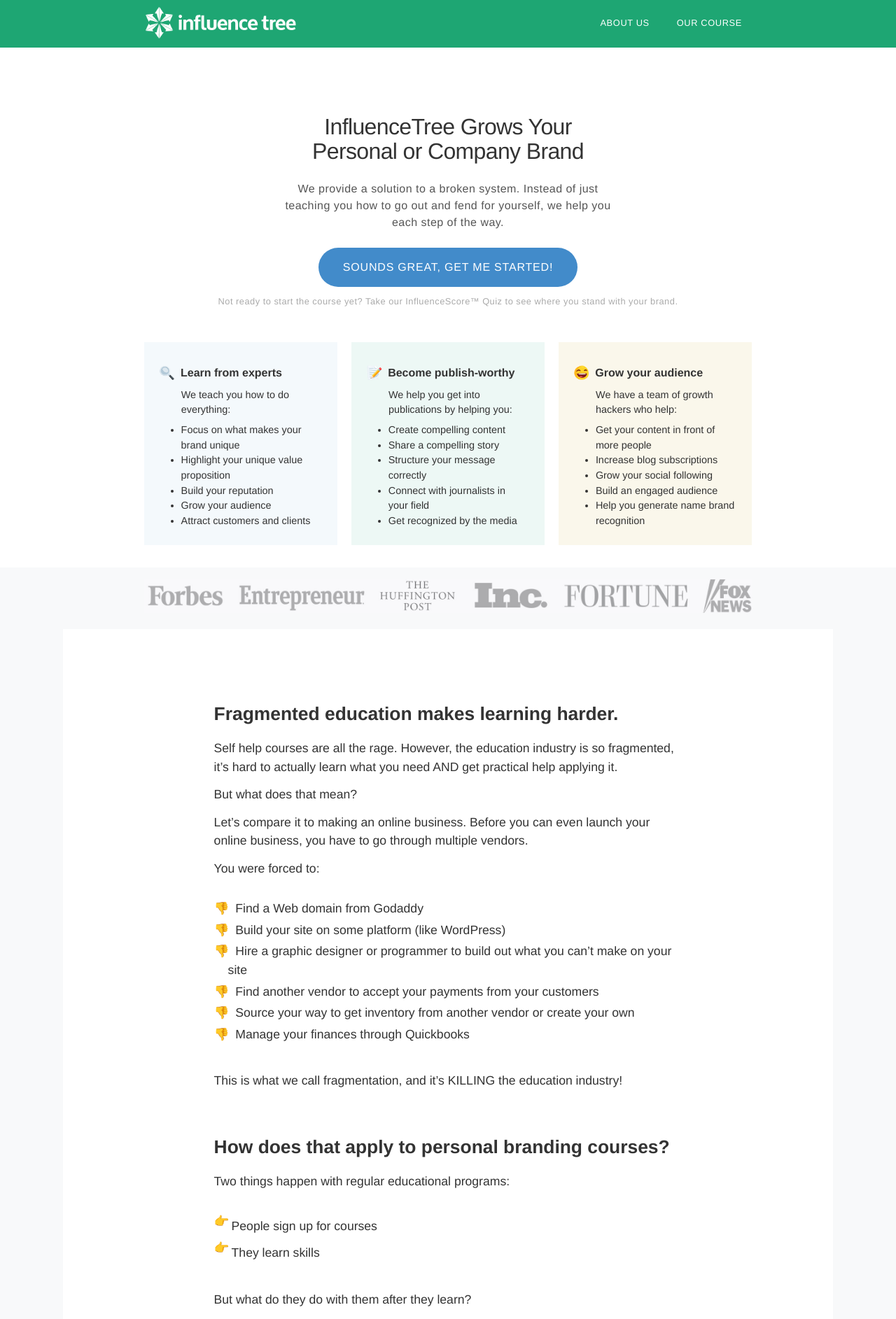
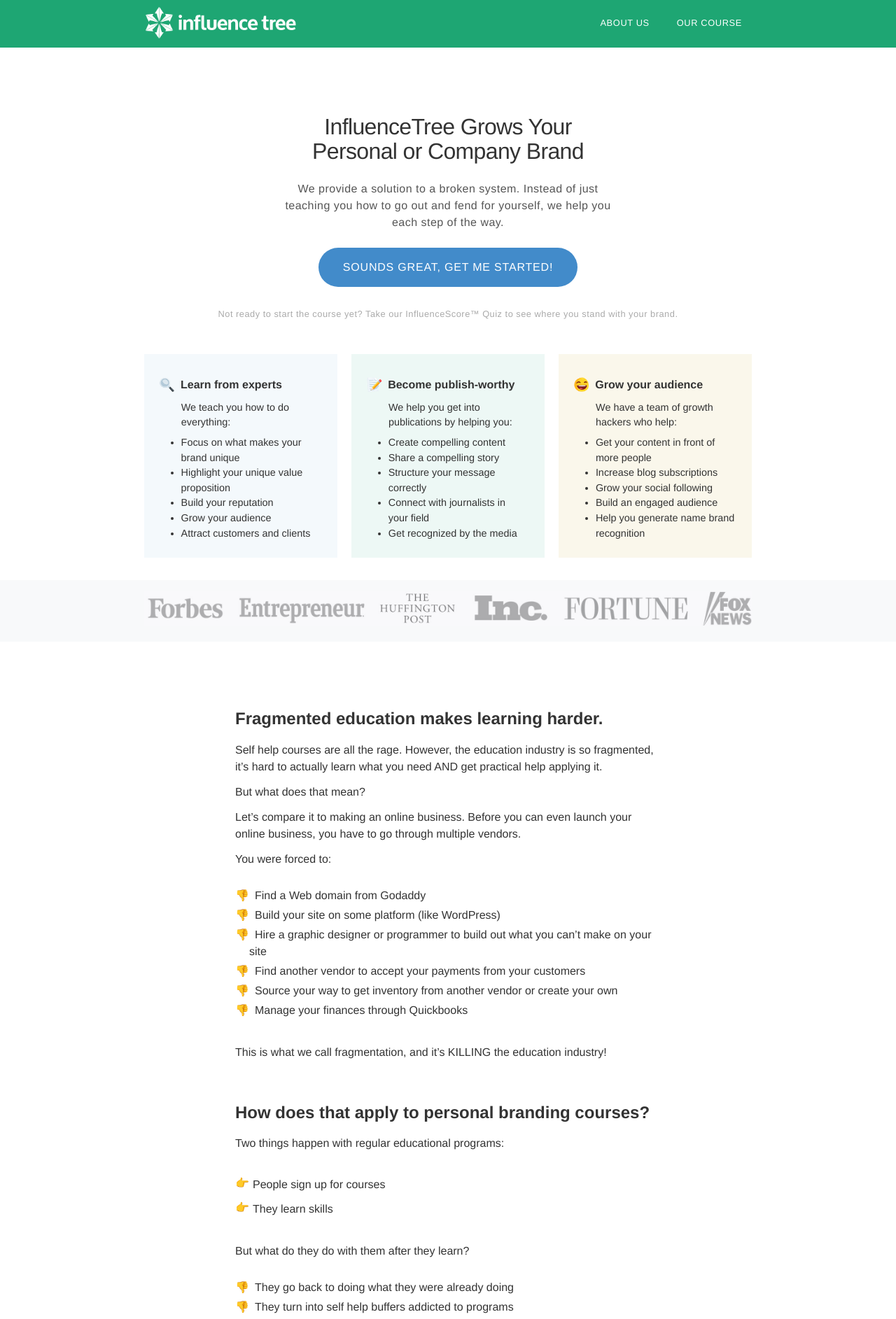
Before and after one commit to fairheadcreative/influencetree, a Jekyll site: the page built from course.html, in a window 1280 px wide. Shown: the top 1885 px of the page at 70% size. Built offline with Jekyll 4.4.1, drawn with Linux system fonts in a browser that asks for light colours; Markdown is read by kramdown in place of the engine named in the settings; a script that is not in the unit is left out; some of the changed text lies outside the part shown.

Commit message:
Style updates

```diff
--- a/_sass/base/_typography.scss
+++ b/_sass/base/_typography.scss
@@ -44,7 +44,11 @@
 }
 
 h2 {
-  font-size: 1.5em;
+  font-size: 1.2em;
+
+  @include media($medium-screen) {
+    font-size: 1.5em;
+  }
 }
 
 hr {
--- a/course.html
+++ b/course.html
@@ -12,7 +12,7 @@
     <div class="hero__content_alt">
       <h1 class="hero__title">InfluenceTree Grows Your <span>Personal</span> or <span>Company Brand</span></h1>
       <p class="hero__lead">We provide a solution to a broken system. Instead of just teaching you how to go out and fend for yourself, we help you each step of the way.</p>
-      <a class="hero__cta button course-open" href="javascript:void(0);">Sounds great, get me started!</a>
+      <a class="hero__cta button course-open" href="javascript:void(0);"><span>Sounds great, </span>Get me started!</a>
       <a class="hero__cta alt" href="you.html">Not ready to start the course yet? Take our InfluenceScore™ Quiz to see where you stand with your brand. </a>
       <ul class="checklist">
         <li>
@@ -142,7 +142,7 @@
 <section class="closing group tight single">
   <div class="container">
     <h2 class="closing__title">Why try to figure it all out alone? We've laid out the exact path to building your personal branding success.</h2>
-    <a class="hero__cta button course-open" href="javascript:void(0);">Become an influencer and grow your brand</a>
+    <a class="hero__cta button course-open" href="javascript:void(0);">Become an influencer<span> and grow your brand</span></a>
     <a class="hero__cta alt" href="you.html">Not ready yet? Take this quiz to see where you stand with your brand &rarr;</a>
   </div>
 </section>
@@ -204,7 +204,7 @@
 <section class="closing group tight single">
   <div class="container">
     <h2 class="closing__title">Why try to figure it all out alone? We've laid out the exact path to building your personal branding success.</h2>
-    <a class="hero__cta button course-open" href="javascript:void(0);">Become an influencer and grow your brand</a>
+    <a class="hero__cta button course-open" href="javascript:void(0);">Become an influencer<span> and grow your brand</span></a>
     <a class="hero__cta alt" href="you.html">Not ready yet? Take this quiz to see where you stand with your brand &rarr;</a>
   </div>
 </section>
@@ -283,7 +283,7 @@
 <section class="closing group">
   <div class="container">
     <h2 class="closing__title">Why try to figure it all out alone? We've laid out the exact path to building your personal branding success.</h2>
-    <a class="hero__cta button course-open" href="javascript:void(0);">Become an influencer and grow your brand</a>
+    <a class="hero__cta button course-open" href="javascript:void(0);">Become an influencer<span> and grow your brand</span></a>
     <a class="hero__cta alt" href="you.html">Not ready yet? Take this quiz to see where you stand with your brand &rarr;</a>
   </div>
 </section>
--- a/css/screen.scss
+++ b/css/screen.scss
@@ -7,6 +7,12 @@
 @import 'base/base';
 
 // Global
+
+$bg-alt: #f8f9fa;
+
+body {
+  background: $bg-alt;
+}
 
 .container {
   padding-left: 1em;
@@ -19,8 +25,18 @@
 }
 
 .group {
+  padding-top: 2em;
+  padding-bottom: 2em;
+  background: white;
+
+  &.alt {
+    background: $bg-alt;
+  }
+
+  @include media($medium-screen) {
     padding-top: 6em;
     padding-bottom: 6em;
+  }
 }
 
 
@@ -173,6 +189,10 @@
   font-size: 1em;
   margin-top: .5em;
   padding: 1.2em 2.2em 1.3em;
+
+  @include media(max-width $medium-screen) {
+    span { display: none; }
+  }
 }
 
 .closing__cta {
@@ -188,11 +208,8 @@
 .closing.tight {
   position: relative;
   z-index: 1;
-	margin-top: -3em;
-	margin-bottom: 0;
 	position: relative;
 	background: #f8f9fa;
-	padding: 0;
 
 	.closing__title {
 		color: #556d73;
@@ -231,7 +248,11 @@
 }
 
 .block__item {
+  margin-bottom: 2em;
+
+  @include media($medium-screen) {
     margin-bottom: 4em;
+  }
 
   p {
     margin: 0 auto 1.2em;
@@ -290,8 +311,12 @@
 }
 
 .who__content {
-  padding: 3em;
+  padding: 2em 1em 0;
+
+  @include media($medium-screen) {
     @include transition(all .25s ease);
+    padding: 4.5em 3em 3em;
+  }
 
   @include media($large-screen) {
     width: 50%;
@@ -304,7 +329,10 @@
 	}
 }
 
-.who { @include row; }
+.who {
+  @include row;
+  background: white;
+}
 
 .who-start { display: block; }
 .who-start {
@@ -580,7 +608,9 @@
 }
 
 .answers li,
-.point li { padding-left: 25px; }
+.point li {
+  padding-left: 25px;
+}
 
 .answers {
   padding-bottom: 1em;
@@ -592,7 +622,13 @@
 .questions li:before {
   content: '❓';
   padding-right: .5em;
+  margin-left: -25px;
+  position: relative;
+  top: 1px;
+
+  @include media($medium-screen) {
     margin-left: -20px;
+  }
 }
 
 .answers li:before {
@@ -602,6 +638,8 @@
   display: inline-block;
   overflow: hidden;
   width: 25px;
+  position: relative;
+  top: 5px;
 }
 
 .point li:before {
@@ -611,6 +649,8 @@
   overflow: hidden;
   margin-left: -25px;
   display: inline-block;
+  position: relative;
+  top: 5px;
 }
 
 .downer li:before {
@@ -627,6 +667,12 @@
 	font-weight: 400;
 
 	span { display: inline-block; }
+
+  @include media(max-width $medium-screen) {
+    font-size: 1.2em;
+
+    span { display: inline; }
+  }
 }
 
 .subheading-meta {
@@ -638,26 +684,14 @@
   opacity: .5;
 }
 
-.single {
-  font-size: 1.1em;
-
-  @include media(em(700)) {
-    border-left: 30px solid #f8f9fa;
-    border-right: 30px solid #f8f9fa;
-    border-bottom: 30px solid #f8f9fa;
-  }
-  @include media($large-screen) {
-    border-left: 90px solid #f8f9fa;
-    border-right: 90px solid #f8f9fa;
-    border-bottom: 90px solid #f8f9fa;
-  }
-}
-
 .onboard .single { border: none;
   .container-thin { max-width: 30em; }
 }
 
-.single h2 { padding-top: 2em; }
+.single h2:not(.closing__title) {
+  padding-top: 2em;
+}
+
 .single .container-thin h2:first-child { padding-top: 0; }
 
 .single__lead {
@@ -688,112 +722,6 @@
   input { height: 35px !important; }
 }
 
-.hero__content_alt {
-  text-align: center;
-
-  h1 {
-    max-width: 15em;
-    margin: 0 auto .75em;
-    font-weight: 400;
-    -webkit-font-smoothing: antialiased;
-    letter-spacing: -0.02em;
-    font-size: 2em;
-		line-height: 1.1;
-
-		span { color: #333; }
-	}
-
-  .hero__lead {
-    text-align: center;
-		color: #555;
-    letter-spacing: 0.03em;
-    font-size: 1em;
-    -webkit-font-smoothing: antialiased;
-		max-width: 30em;
-    margin: 0 auto 0.5em;
-  }
-
-  .checklist {
-    @include row;
-    margin-top: 2em;
-		margin-bottom: 0;
-  }
-
-  .checklist > li p {
-    font-size: .9em;
-    padding-left: 2em;
-    margin: 0 0 .5em 0;
-  }
-
-  .checklist > li {
-    background: #eee;
-    padding: 1em 1em 0;
-    text-align: left;
-    font-size: .875em;
-
-    @include media(max-width $medium-screen) {
-      padding: 1em 1em 1.5em;
-      margin-bottom: 1em;
-    }
-
-    h4:before {
-      display: inline-block;
-      content: '';
-      width: 28px;
-      height: 25px;
-      position: relative;
-      top: 7px;
-      left: -3px;
-    }
-
-    &:nth-child(1) {
-      background: #F4F9FC;
-
-      h4:before {
-        background: url('../images/course-icon-1.png') no-repeat;
-        background-size: contain;
-      }
-    }
-
-    &:nth-child(2) {
-      background: #EDF8F5;
-
-      h4:before {
-        background: url('../images/course-icon-2.png') no-repeat;
-        background-size: contain;
-      }
-    }
-
-    &:nth-child(3) {
-      background: #FAF7EB;
-
-      h4:before {
-        background: url('../images/course-icon-3.png') no-repeat;
-        background-size: contain;
-      }
-    }
-
-    @include media($medium-screen) {
-      padding: 1.5em;
-      @include span-columns(4);
-    }
-
-    @include media($large-screen) {
-      font-size: 1em;
-
-      ul { margin-left: 7px; }
-
-      li { font-size: .9em; }
-    }
-  }
-
-  .hero__cta { margin: 1em auto 0; }
-
-  .checklist > li li {
-    list-style: disc;
-    margin-left: 1.5em;
-  }
-}
 
 .hero__cta.alt {
 	display: block;
@@ -818,9 +746,16 @@
   padding-top: 3em;
   padding-bottom: 3em;
   background: url('../images/home-hero-bg-small.jpg') no-repeat center -40px;
+  background-size: 550px;
+
+  @include media($medium-screen) {
     background-size: 2000px;
+  }
 
   h1 span {
+    color: #222;
+
+    @include media($large-screen) {
       display: inline-block;
       background: #333;
       color: white;
@@ -831,14 +766,19 @@
       z-index: -1;
       border-radius: 3px;
     }
+	}
 
   h1 {
 		font-size: 1.5em;
-		margin: 80px 0 .5em;
+		margin: 0 0 .5em;
     font-weight: 400;
     -webkit-font-smoothing: antialiased;
     letter-spacing: -0.02em;
     font-size: 2.2em;
+
+    @include media($medium-screen - 42) {
+      margin: 80px 0 .5em;
+    }
 	}
 
   @include media(em(350)) {
@@ -1084,6 +1024,10 @@
   text-align: center;
 }
 
+.you.onboard {
+  background-color: white;
+}
+
 .you.onboard ._form-label {
   font-size: 30px !important;
   letter-spacing: -0.01em;
@@ -1224,6 +1168,7 @@
   }
 }
 
+@include media($medium-screen) {
   .authors {
     width: 100%;
     margin-top: 1em;
@@ -1233,6 +1178,7 @@
     @include span-columns(6);
     margin-top: 1em;
     padding: 1em;
+  }
 }
 
 .page .hero {
@@ -1273,11 +1219,6 @@
 
 }
 
-.home .closing.tight h2 {
-  padding-top: 3em;
-}
-
-
 #course-expect {
   @include span-columns(6);
 }
@@ -1288,7 +1229,7 @@
 
 .course .resources.group {
   background: #f8f9fa;
-  padding-top: 0;
+  padding: 0;
 }
 
 .course .hero {
@@ -1296,10 +1237,12 @@
 }
 
 #course-faqs {
+  @include media($medium-screen) {
     li {
       @include span-columns(6);
       padding-bottom: 1em;
       &:nth-child(2n) { @include omega; }
+    }
   }
 
   .subheading,
@@ -1312,6 +1255,123 @@
   }
 }
 
-.group.last {
-  border-bottom: none;
+
+
+
+
+
+// Course Page
+
+// Course page Hero
+
+.hero__content_alt {
+  text-align: center;
+
+  h1 {
+    max-width: 15em;
+    margin: 0 auto .75em;
+    font-weight: 400;
+    -webkit-font-smoothing: antialiased;
+    letter-spacing: -0.02em;
+		line-height: 1.1;
+    font-size: 1.4em;
+
+    @include media($medium-screen) {
+      font-size: 2em;
     }
+
+		span { color: #333; }
+	}
+
+  .hero__lead {
+    text-align: center;
+		color: #555;
+    letter-spacing: 0.03em;
+    font-size: 1em;
+    -webkit-font-smoothing: antialiased;
+		max-width: 30em;
+    margin: 0 auto 0.5em;
+  }
+
+  // 3 columns of colored boxes
+  .checklist {
+    @include row;
+    margin-top: 2em;
+		margin-bottom: 0;
+  }
+
+  .checklist > li p {
+    font-size: .9em;
+    padding-left: 2em;
+    margin: 0 0 .5em 0;
+  }
+
+  .checklist > li {
+    background: #eee;
+    padding: 1em 1em 0;
+    text-align: left;
+    font-size: .875em;
+
+    @include media(max-width $medium-screen) {
+      padding: 1em 1em 1.5em;
+      margin-bottom: 1em;
+    }
+
+    h4:before {
+      display: inline-block;
+      content: '';
+      width: 28px;
+      height: 25px;
+      position: relative;
+      top: 7px;
+      left: -3px;
+    }
+
+    &:nth-child(1) {
+      background: #F4F9FC;
+
+      h4:before {
+        background: url('../images/course-icon-1.png') no-repeat;
+        background-size: contain;
+      }
+    }
+
+    &:nth-child(2) {
+      background: #EDF8F5;
+
+      h4:before {
+        background: url('../images/course-icon-2.png') no-repeat;
+        background-size: contain;
+      }
+    }
+
+    &:nth-child(3) {
+      background: #FAF7EB;
+
+      h4:before {
+        background: url('../images/course-icon-3.png') no-repeat;
+        background-size: contain;
+      }
+    }
+
+    @include media($medium-screen) {
+      padding: 1.5em;
+      @include span-columns(4);
+    }
+
+    @include media($large-screen) {
+      font-size: 1em;
+
+      ul { margin-left: 7px; }
+
+      li { font-size: .9em; }
+    }
+  }
+
+  .hero__cta { margin: 1em auto 0; }
+
+  .checklist > li li {
+    list-style: disc;
+    margin-left: 1.5em;
+  }
+}
```
Also changed, not shown: about.html (+8 -1 lines). Lines whose indentation alone changed are shown as unchanged.
